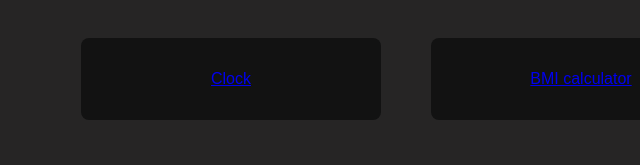
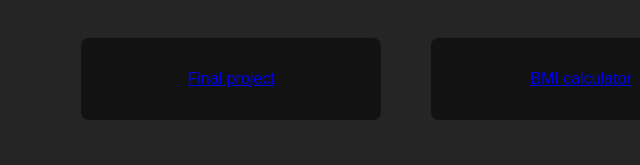
Before and after one commit to Nitin0raon/first, a plain HTML site: page portfolio.html in a window 1280 px wide. Shown: the part 1669-1834 px from the top of the page, 59-699 px from the left. Drawn offline with Linux system fonts and the light colour scheme.

Commit message:
portfolio.html

```diff
--- a/portfolio.html
+++ b/portfolio.html
@@ -86,8 +86,8 @@
 
                 <div class="card">
                     <div class="cardbody cardimg">
-                        <a href="clock.html" target="_blank">
-                            Clock
+                        <a href="index.html" target="_blank">
+                            Final project
                         </a>
                     </div>
 
```
